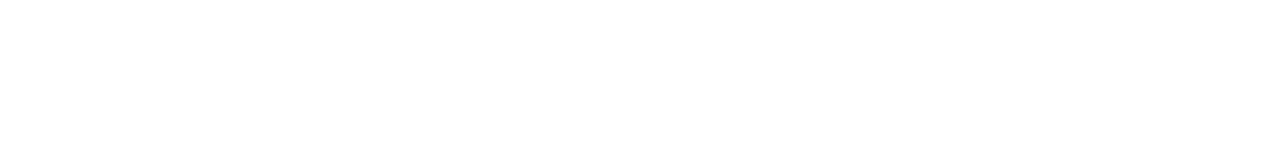
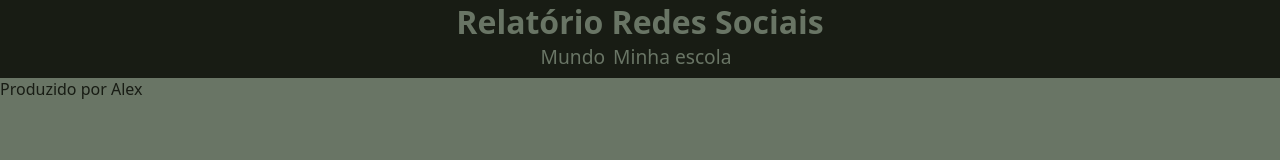
Before and after one commit to Alexeuacho/3F-PROJETO-2, a plain HTML site: page index.html in a window 1280 px wide. Drawn offline with Linux system fonts and the light colour scheme; a web font is replaced by a local one.

Commit message:
Add files via upload

```diff
--- a/index.html
+++ b/index.html
@@ -4,11 +4,23 @@
     <meta charset="UTF-8">
     <meta http-equiv="X-UA-Compatible" content="IE=edge">
     <meta name="viewport" content="width=device-width, initial-scale=1.0">
-    <title>Document</title>
+    <title>Redes Sociais</title>
+    <link rel="stylesheet" href="style.css">
 </head>
+
 <body>
     <header>
+        <h1>Relatório Redes Sociais</h1>
+        <nav>
+            <a href="#">Mundo</a>
+            <a href="#">Minha escola</a>
+        </nav>
+    </header>
+    <main>
 
-    </header>
+    </main>
+    <footer>
+        Produzido por Alex
+    </footer>
 </body>
 </html>
--- a/style.css
+++ b/style.css
@@ -0,0 +1,45 @@
+@import url('https://fonts.googleapis.com/css2?family=Sofadi+One&display=swap');
+
+:root{
+    --cor-de-fundo:#697565;
+    --cor-primaria:#181C14;
+    --cor-secundária:#ECDFCC;
+    --fonte: "Sofadi One", system-ui;
+}
+
+*{
+    margin: 0;
+    padding: 0;
+}
+
+body{
+    background-color: var(--cor-de-fundo);
+    color: var(--cor-primaria);
+    height: 100vh;
+    font-family: var(--fonte);
+}
+header{
+    background-color: var(--cor-primaria);
+    text-align: center;
+}
+h1{
+    color: var(--cor-de-fundo);
+    font-size: 2rem;
+    font-weight: 700;
+}
+nav{
+   display: flex;
+   justify-content: center;
+   font-weight: 400;
+}
+nav a{
+    text-decoration: none;
+    color: var(--cor-de-fundo);
+    margin: 0 0.5rem 0.5rem 0;
+    font-size: 1.2rem;
+}
+nav a:hover{
+    text-decoration: underline;
+    transform: scale(0.9);
+    transition: transform 0.9s;
+}
```
Also changed, not shown: 2 other files.
